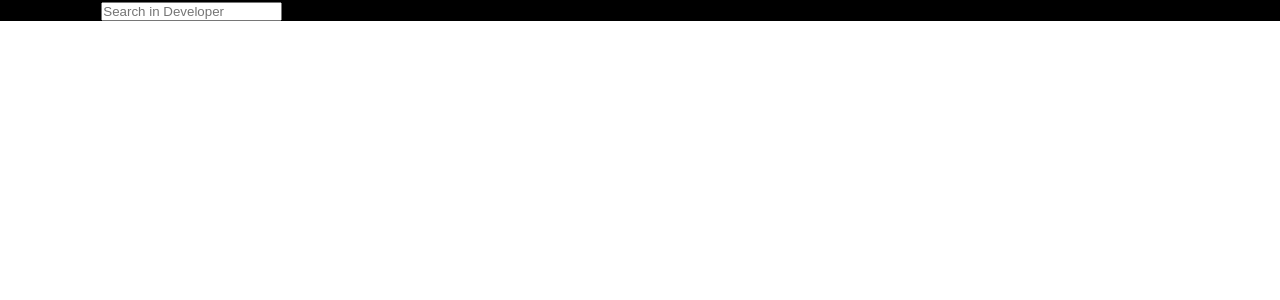
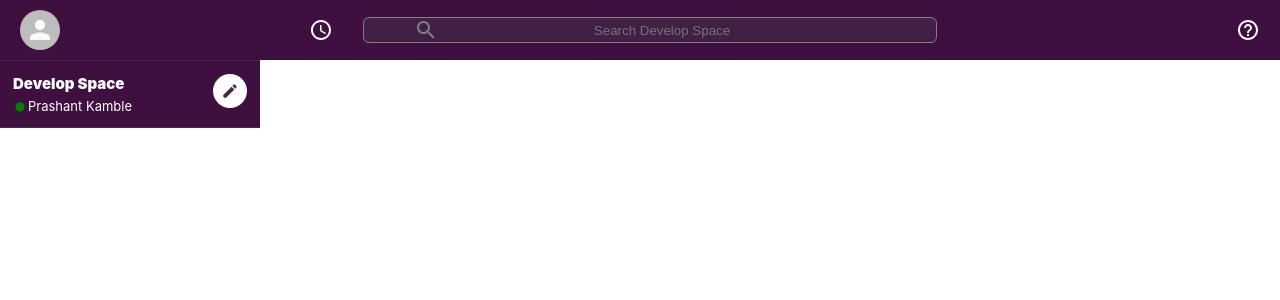
Before and after one commit to prashant-persi5/React-Slack-Clone-Firebase, a React (Create React App) app: page / in a window 1280 px wide. Shown: the top 300 px of the page. Built offline with nearby package versions, Linux system fonts and the light colour scheme.

Commit message:
Added Header and sidebar

```diff
--- a/package.json
+++ b/package.json
@@ -3,6 +3,8 @@
   "version": "0.1.0",
   "private": true,
   "dependencies": {
+    "@material-ui/core": "4.11.0",
+    "@material-ui/icons": "4.9.1",
     "@testing-library/jest-dom": "^4.2.4",
     "@testing-library/react": "^9.3.2",
     "@testing-library/user-event": "^7.1.2",
--- a/src/App.css
+++ b/src/App.css
@@ -1,8 +1,104 @@
 body {
-  --slack-color: #000000;
+  --slack-bg: #3f0f40;
+  --slack-input-bg: #421f44;
 }
 
+/* Header Start */
 .header {
   display: flex;
-  background: var(--slack-color);
+  align-items: center;
+  justify-content: space-between;
+  padding: 10px 0;
+  background-color: var(--slack-bg);
+  color: #fff;
 }
+
+.header__left {
+  flex: 0.3;
+  display: flex;
+  align-items: center;
+  margin-left: 20px;
+}
+
+.header__left > .MuiSvgIcon-root {
+  margin-left: auto;
+  margin-right: 30px;
+}
+
+.header__middle {
+  flex: 0.4;
+  background-color: var(--slack-input-bg);
+  text-align: center;
+  display: flex;
+  padding: 0 50px;
+  color: gray;
+  border: 1px gray solid;
+  border-radius: 6px;
+}
+
+.header__middle > input {
+  background-color: transparent;
+  border: none;
+  text-align: center;
+  min-width: 35vw;
+}
+
+.header__right {
+  flex: 0.3;
+  display: flex;
+  align-items: flex-end;
+}
+
+.header__right > .MuiSvgIcon-root {
+  margin-left: auto;
+  margin-right: 20px;
+}
+/* Header End */
+
+/* Sidebar Start */
+.sidebar {
+  color: #fff;
+  background-color: var(--slack-bg);
+  border-top: 1px solid #49274b;
+  max-width: 260px;
+}
+
+.sidebar__header {
+  display: flex;
+  border-bottom: 1px solid #49274b;
+  padding-bottom: 10px;
+  padding: 13px;
+}
+
+.sidebar__header > .MuiSvgIcon-root {
+  padding: 8px;
+  color: #49274b;
+  font-size: 18px;
+  background-color: #fff;
+  border-radius: 999px;
+}
+
+.sidebar__info {
+  flex: 1;
+}
+
+.sidebar__info > h2 {
+  font-size: 15px;
+  font-weight: 900;
+  margin-bottom: 5px;
+}
+
+.sidebar__info > h3 {
+  display: flex;
+  align-items: center;
+  font-size: 13px;
+  font-weight: 400;
+}
+
+.sidebar__info > h3 > .MuiSvgIcon-root {
+  color: green;
+  font-size: 14px;
+  margin-top: 1px;
+  margin-right: 1px;
+}
+/* Sidebar End */
--- a/src/App.js
+++ b/src/App.js
@@ -1,11 +1,15 @@
 import React from 'react';
 import './App.css';
 import Header from './components/Header';
+import Sidebar from './components/Sidebar';
 
-function App() {
+const App = () => {
   return (
     <div className="App">
       <Header />
+      <div class="app__body">
+        <Sidebar />
+      </div>
     </div>
   );
 }
--- a/src/components/Header.js
+++ b/src/components/Header.js
@@ -1,20 +1,28 @@
 import React from 'react';
+import { Avatar } from '@material-ui/core';
+import AccessTimeIcon from '@material-ui/icons/AccessTime';
+import SearchIcon from '@material-ui/icons/Search';
+import HelpOutlineIcon from '@material-ui/icons/HelpOutline';
 
-function Header() {
+const Header = () => {
   return (
     <div className="header">
       <div className="header__left">
-        Avatar
+        <Avatar
+          className="header__avatar"
+          alt="Prashant Kamble"
+        />
+        <AccessTimeIcon />
       </div>
       <div className="header__middle">
-        Search
-        <input type="text" placeholder="Search in Developer" />
+        <SearchIcon />
+        <input type="text" placeholder="Search Develop Space" />
       </div>
       <div className="header__right">
-        Help
+        <HelpOutlineIcon />
       </div>
     </div>
   )
 }
 
-export default Header
+export default Header;
--- /dev/null
+++ b/src/components/Sidebar.js
@@ -0,0 +1,22 @@
+import React from 'react';
+import FiberManualRecordIcon from '@material-ui/icons/FiberManualRecord';
+import CreateIcon from '@material-ui/icons/Create';
+
+const Sidebar = () => {
+  return (
+    <div className="sidebar">
+      <div className="sidebar__header">
+        <div className="sidebar__info">
+          <h2>Develop Space</h2>
+          <h3>
+            <FiberManualRecordIcon />
+            Prashant Kamble
+          </h3>
+        </div>
+        <CreateIcon />
+      </div>
+    </div>
+  )
+}
+
+export default Sidebar;
```
Also changed, not shown: 1 other file (tests, documents, lock files or other folders).
